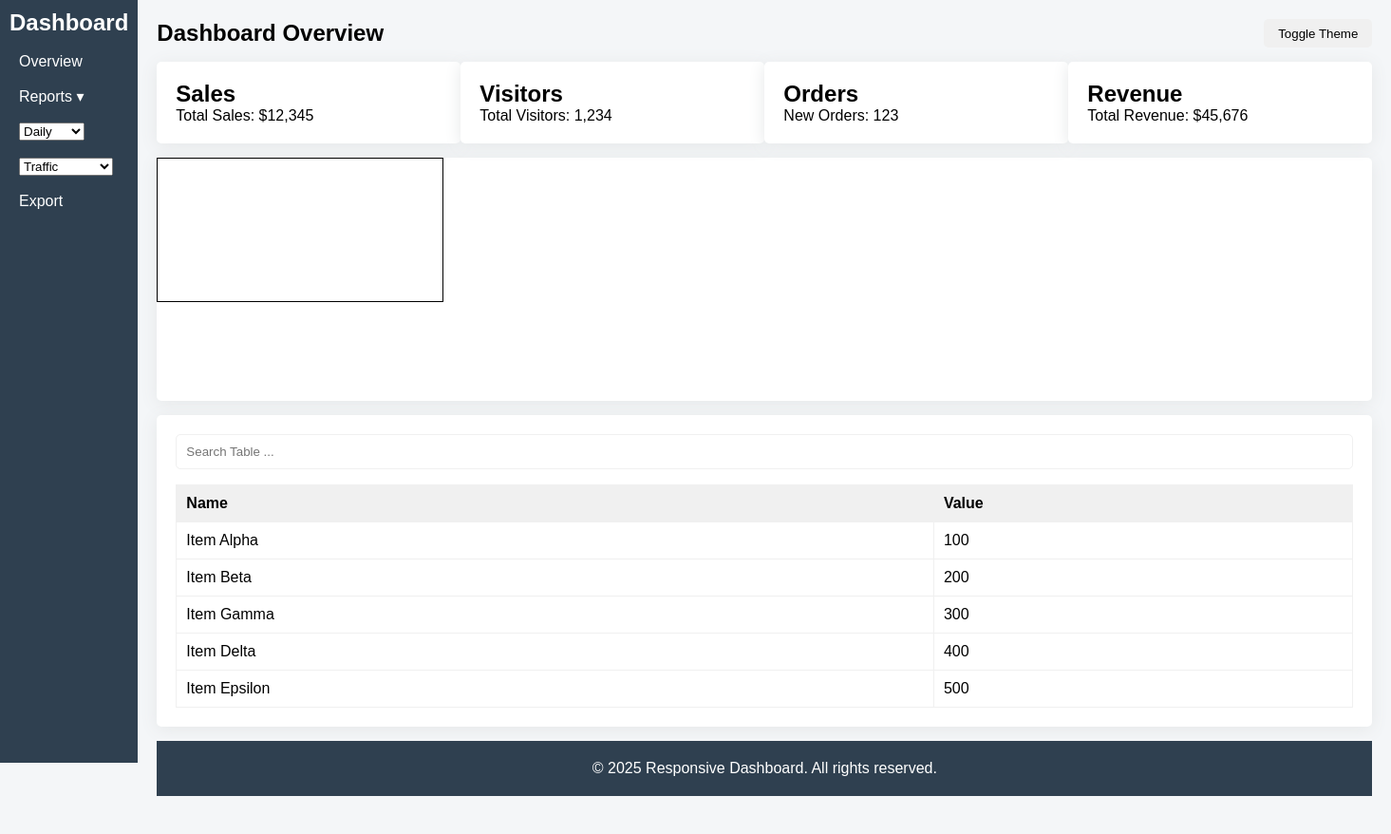
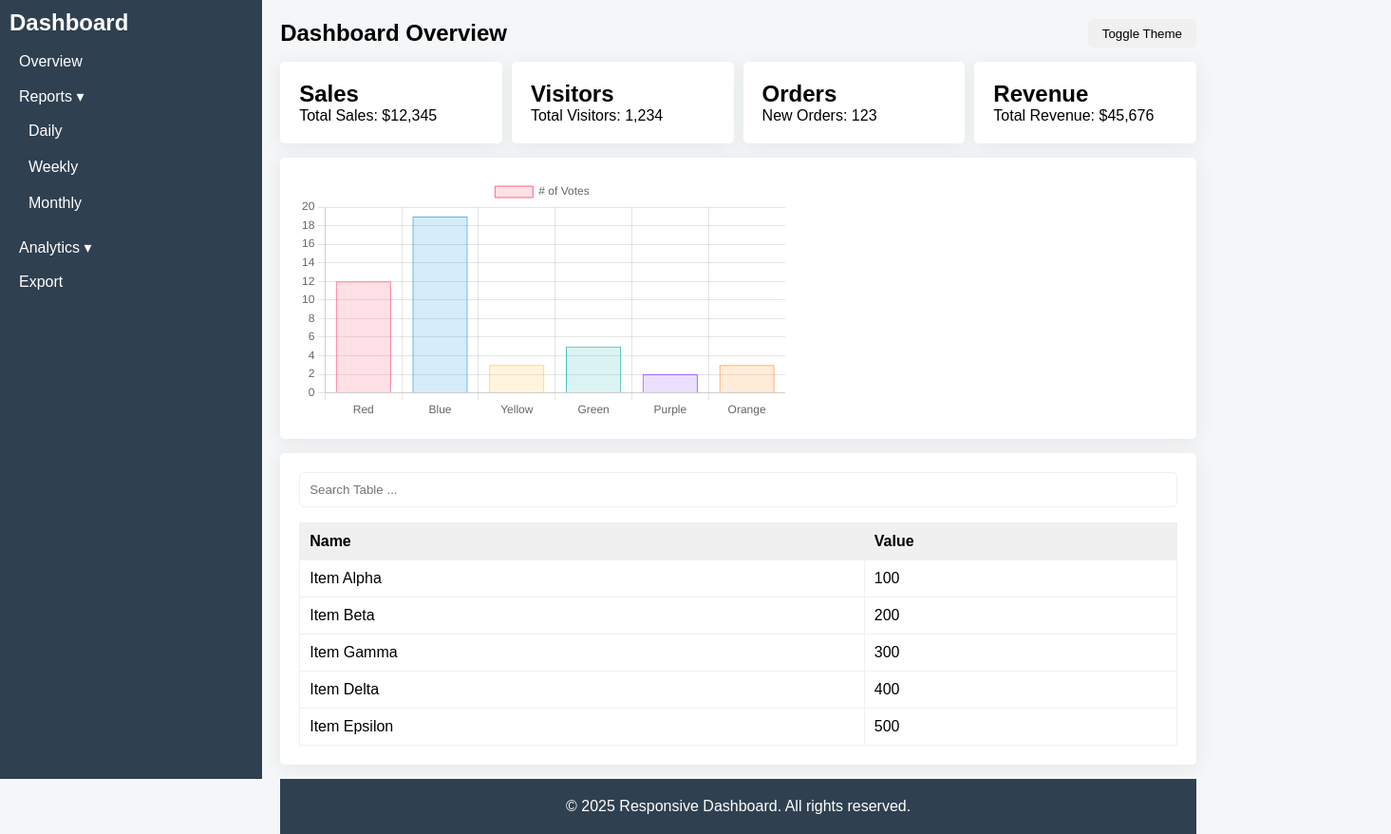
Before and after one commit to mm786-mustafa/Responsive-Dashboard-using-HTML-CSS-JavaScript, a plain HTML site: page index.html in a window 1280 px wide. Both pictures are taken after a click on the button "Reports ▾". Shown: the whole page at 95% size, 1465 px wide, since content can reach past the window. Before the commit the page ends 838 px from the top, so only its background shows below. Drawn offline with nearby package versions, Linux system fonts and the light colour scheme.

Commit message:
Add files via upload

```diff
--- a/index.html
+++ b/index.html
@@ -15,8 +15,8 @@
                 <li>Overview</li>
                 <li>
                     <div class="dropdown">
-                        <button class="dropbtn">Reports ▾</button>
-                        <div class="dropdown-content">
+                        <button class="dropbtn" onclick="show_reports()">Reports ▾</button>
+                        <div class="dropdown-content-1">
                             <a href="#">Daily</a>
                             <a href="#">Weekly</a>
                             <a href="#">Monthly</a>
@@ -24,18 +24,14 @@
                     </div>
                 </li>
                 <li>
-                    <select name="reports" id="reports">
-                        <option value="volvo">Daily</option>
-                        <option value="saab">Weekly</option>
-                        <option value="opel">Monthly</option>
-                    </select>
-                </li>
-                <li>
-                    <select name="reports" id="reports">
-                        <option value="volvo">Traffic</option>
-                        <option value="saab">Conversions</option>
-                        <option value="opel">Performance</option>
-                    </select>
+                    <div class="dropdown">
+                        <button class="dropbtn" onclick="show_analytics()">Analytics ▾</button>
+                        <div class="dropdown-content-2">
+                            <a href="#">Traffic</a>
+                            <a href="#">Conversions</a>
+                            <a href="#">Performance</a>
+                        </div>
+                    </div>
                 </li>
                 <li>Export</li>
             </ul>
@@ -69,12 +65,12 @@
             </div>
             <!-- Chart -->
             <div class="chart">
-                <canvas id="myChart" style="border:1px solid"></canvas>
+                <canvas id="myChart"></canvas>
             </div>
             <!-- Item Table -->
             <div class="item-table">
-                <input type="text" name="Search" id="search" placeholder="Search Table ...">
-                <table>
+                <input type="text" name="Search" id="search" placeholder="Search Table ..." onkeyup="search_item()">
+                <table id="items-table">
                     <thead>
                         <tr>
                             <th>Name</th>
@@ -113,7 +109,7 @@
     </div>
 
     <script src="index.js"></script>
-    <script src="https://cdnjs.cloudflare.com/ajax/libs/Chart.js/4.4.1/chart.min.js" integrity="sha512-L0Shl7nXXzIlBSUUPpxrokqq4ojqgZFQczTYlGjzONGTDAcLremjwaWv5A+EDLnxhQzY5xUZPWLOLqYRkY0Cbw==" crossorigin="anonymous" referrerpolicy="no-referrer"></script>
+    <script src="https://cdn.jsdelivr.net/npm/chart.js"></script>
 
     <script>
         const ctx = document.getElementById('myChart');
@@ -125,7 +121,23 @@
             datasets: [{
                 label: '# of Votes',
                 data: [12, 19, 3, 5, 2, 3],
-                borderWidth: 1
+                borderWidth: 1,
+                backgroundColor: [
+                    'rgba(255, 99, 132, 0.2)',
+                    'rgba(54, 162, 235, 0.2)',
+                    'rgba(255, 206, 86, 0.2)',
+                    'rgba(75, 192, 192, 0.2)',
+                    'rgba(153, 102, 255, 0.2)',
+                    'rgba(255, 159, 64, 0.2)'
+                ],
+                borderColor: [
+                    'rgba(255, 99, 132, 1)',
+                    'rgba(54, 162, 235, 1)',
+                    'rgba(255, 206, 86, 1)',
+                    'rgba(75, 192, 192, 1)',
+                    'rgba(153, 102, 255, 1)',
+                    'rgba(255, 159, 64, 1)'
+                ],
             }]
             },
             options: {
--- a/index.js
+++ b/index.js
@@ -1,13 +1,15 @@
+const body = document.body;
 const theme_toggler = document.getElementById("toggle-theme");
 const dashboard_overview = document.getElementById("overview");
 const navbar = document.getElementById("navbar");
 const stats = document.getElementsByClassName("stats");
 const search_bar = document.getElementById("search");
 
-change_theme = () => {
+dark_theme = () => {
+  body.style.backgroundColor = '#242526';
   dashboard_overview.style.color = "white";
   navbar.style.backgroundColor = "#18191a";
-    dashboard_overview.style.backgroundColor = '#242526';
+  // dashboard_overview.style.backgroundColor = '#242526';
   dashboard_overview.children[2].style.backgroundColor = "#3a3b3c";
   dashboard_overview.children[2].style.boxShadow = "none";
   dashboard_overview.children[3].style.backgroundColor = "#3a3b3c";
@@ -21,25 +23,63 @@ change_theme = () => {
   }
 }
 
+light_theme = () => {
+  body.style.backgroundColor = '#f4f6f8';
+  dashboard_overview.style.color = "black";
+  navbar.style.backgroundColor = "#2f4050";
+  // dashboard_overview.style.backgroundColor = '#242526';
+  dashboard_overview.children[2].style.backgroundColor = "white";
+  dashboard_overview.children[2].style.boxShadow = "0 3px 18px #e5e7e8";
+  dashboard_overview.children[3].style.backgroundColor = "white";
+  dashboard_overview.children[3].style.boxShadow = "0 3px 18px #e5e7e8";
+  dashboard_overview.lastElementChild.style.backgroundColor = "#2f4050";
+  document.body.querySelectorAll("th")[0].style.backgroundColor = "#f0f0f0";
+  document.body.querySelectorAll("th")[1].style.backgroundColor = "#f0f0f0";
+  for (let i=0; i<stats.length; i++) {
+      stats[i].style.backgroundColor = "white";
+      stats[i].style.boxShadow = "0 3px 18px #e5e7e8";
+  }
+}
+
+change_theme = () => {
+  body_background_color = window.getComputedStyle(body).backgroundColor;
+  console.log(window.getComputedStyle(body).backgroundColor);
+  if (body_background_color === 'rgb(36, 37, 38)') {
+      console.log("light theme");
+      light_theme();
+  } else {
+      console.log("dark theme");
+      dark_theme();
+  }
+}
+
 theme_toggler.addEventListener('click', change_theme);
 
-const ctx = document.getElementById('myChart');
-
-new Chart("myChart", {
-  type: 'bar',
-  data: {
-    labels: ['Red', 'Blue', 'Yellow', 'Green', 'Purple', 'Orange'],
-    datasets: [{
-      label: '# of Votes',
-      data: [12, 19, 3, 5, 2, 3],
-      borderWidth: 1
-    }]
-  },
-  options: {
-    scales: {
-      y: {
-        beginAtZero: true
+function search_item() {
+    let search_value = search_bar.value.toLowerCase();
+    let table = document.getElementById("items-table");
+    let tr = table.getElementsByTagName("tr");
+    for (let i=0; i<tr.length; i++) {
+        let td = tr[i].getElementsByTagName("td")[0];
+        if (td) {
+            let txt_value = td.textContent || td.innerText;
+            if (txt_value.toLowerCase().indexOf(search_value) > -1) {
+                tr[i].style.display = "";
+            } else {
+                tr[i].style.display = "none";
             }
         }
     }
-});
+}
+
+function show_reports() {
+  const reports = document.getElementsByClassName("dropdown-content-1")[0];
+  const display_attribute = window.getComputedStyle(reports).display;
+  reports.style.display = display_attribute === "none" ? "block" : "none";
+}
+
+function show_analytics() {
+  const analytics = document.getElementsByClassName("dropdown-content-2")[0];
+  const display_attribute = window.getComputedStyle(analytics).display;
+  analytics.style.display = display_attribute === "none" ? "block" : "none";
+}
--- a/style.css
+++ b/style.css
@@ -6,18 +6,23 @@
 body {
     background-color: #f4f6f8;
     font-family: sans-serif;
+    height: 100vh;
 }
 
 .dashboard{
     display: flex;
 }
 
+/***************** Navbar *****************/
 #navbar {
     background-color: #2f4050;
     padding: 10px;
-    width: 15%;
-    height: 97.9vh;
+    width: 20%;
+    height: 100vh;
     color: white;
+    position: fixed;
+    top: 0;
+    left: 0;
 }
 
 #navbar ul li {
@@ -25,10 +30,33 @@ body {
     list-style-type: none;
 }
 
+.dropbtn {
+    background-color: #2f4050;
+    color: white;
+    font-size: 16px;
+    border: none;
+    cursor: pointer;
+}
+
+.dropdown-content-1, .dropdown-content-2 {
+    display: none;
+    min-width: 100px;
+    margin-top: 8px;
+}
+
+.dropdown-content-1 a, .dropdown-content-2 a {
+    color: white;
+    padding: 10px;
+    text-decoration: none;
+    display: block;
+}
+
+/**************** Dashboard Overview *********************/
 #overview {
     width: 100%;
-    height: 97.9vh;
+    height: 100vh;
     padding: 20px;
+    margin: 0 0 0 21.5%;
 }
 
 #overview .header {
@@ -43,26 +71,29 @@ body {
     height: 30px;
     padding: 0 0.938rem;
     border-radius: 5px;
+    cursor: pointer;
 }
 
 #overview .statistics {
     display: flex;
     justify-content: space-between;
     align-items: center;
+    gap: 10px;
 }
 
 #overview .statistics .stats{
+    flex: 1;
     background-color: white;
     border-radius: 5px;
     padding: 20px;
-    /* margin: auto 5px; */
     box-shadow: 0 3px 18px #e5e7e8;
-    width: 22rem;
 }
 
 #overview .chart {
-    width: 100%;
+    display: flex;
+    align-items: center;
     height: 16rem;
+    padding: 20px;
     background-color: white;
     border-radius: 5px;
     box-shadow: 0 3px 18px #e5e7e8;
@@ -116,39 +147,3 @@ th, td {
 #overview .statistics, #overview .chart, #overview .item-table, #overview .copyrights {
     margin-top: 0.938rem;
 }
-
-
-
-
-
-
-
-
-
-
-
-.dropbtn {
-    background-color: #2f4050;
-    color: white;
-    /* padding: 10px; */
-    font-size: 16px;
-    border: none;
-    cursor: pointer;
-}
-
-.dropdown-content {
-    display: none;
-    min-width: 100px;
-    /* z-index: 1; */
-}
-
-.dropdown-content a {
-    color: white;
-    padding: 10px;
-    text-decoration: none;
-    display: block;
-}
-
-.dropdown:hover .dropdown-content {
-    display: block;
-}
```
Lines whose indentation alone changed are shown as unchanged.
